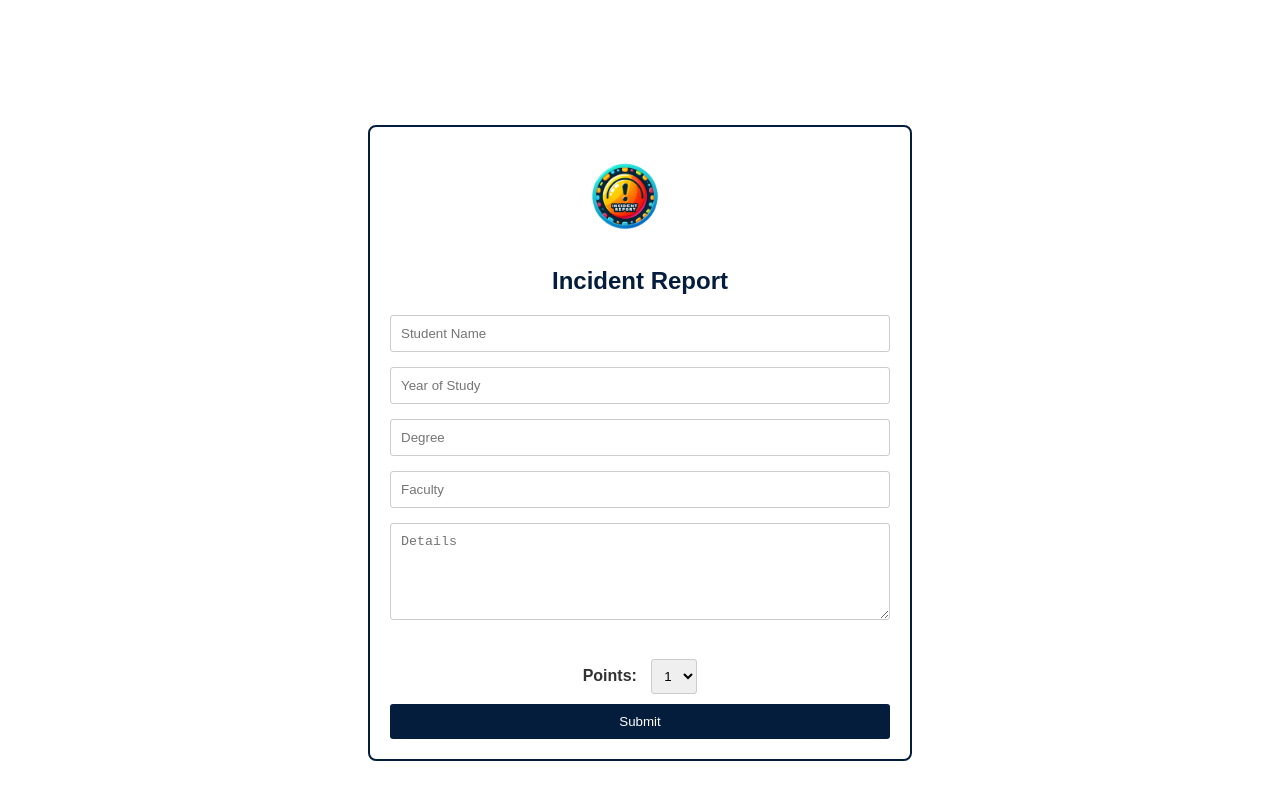
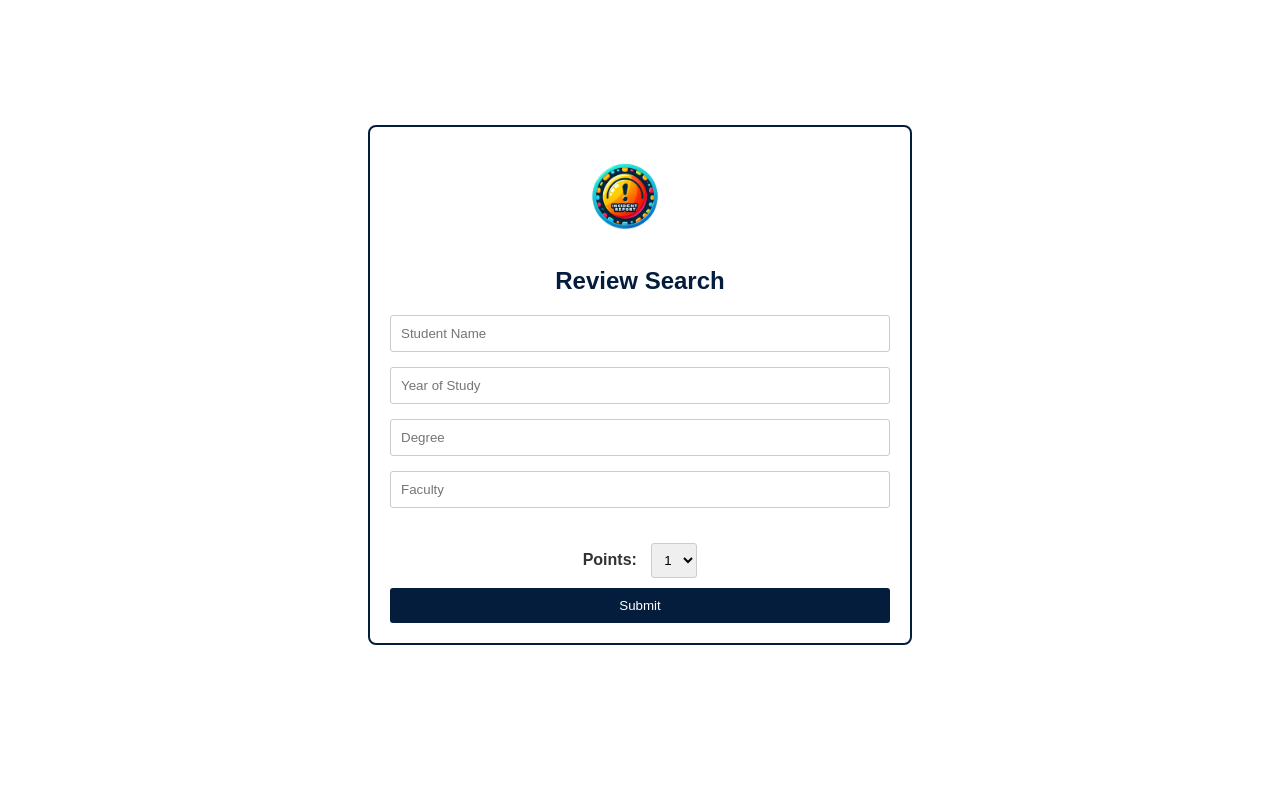
Before and after one commit to ronaldowalker/SWEN2_Project, a website: page App/templates/ReviewSearch.html in a window 1280 px wide. Shown: the part 75-874 px from the top of the page. After the commit the page ends 820 px from the top, so only its background shows below. Drawn offline with Linux system fonts and the light colour scheme; files whose address does not match are found by name.

Commit message:
Update ReviewSearch.html

```diff
--- a/App/templates/ReviewSearch.html
+++ b/App/templates/ReviewSearch.html
@@ -147,13 +147,13 @@
 
     <div class="recommendation-form">
         <img src="IR.png" alt="Student Conduct Tracker">
-        <h2>Incident Report</h2>
+        <h2>Review Search</h2>
         <form class = "sm"> <!-- Added action="#" method="post" -->
             <input type="text" placeholder="Student Name" required>
             <input type="text" placeholder="Year of Study" required>
             <input type="text" placeholder="Degree" required>
             <input type="text" placeholder="Faculty" required>
-            <textarea placeholder="Details" rows="5" required></textarea>
+
             <div class="deduct-points-section">
                 <label for="points-dropdown"> Points:</label>
                 <select id="points-dropdown" name="points-dropdown">
```
